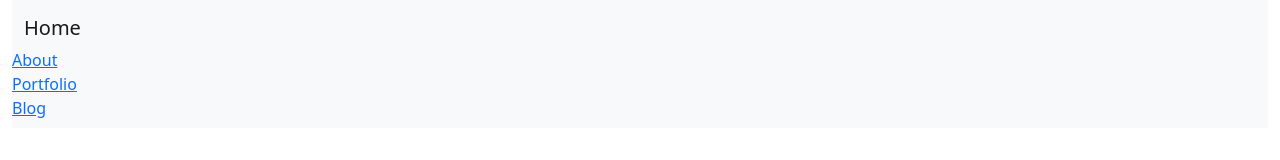
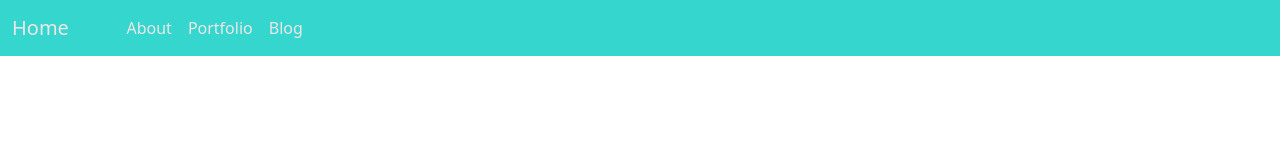
Before and after one commit to bjoobeen/JR5_Assessment1, a plain HTML site: page HTML-CSS-Bootstrap-Assessment/index.html in a window 1280 px wide. Drawn offline with nearby package versions, Linux system fonts and the light colour scheme.

Commit message:
working on assessment

```diff
--- a/HTML-CSS-Bootstrap-Assessment/index.css
+++ b/HTML-CSS-Bootstrap-Assessment/index.css
@@ -1,13 +1,17 @@
-body {
-
-}
-.header {
-background-color: aquamarine;
+header, .header-content {
+    background-color:rgb(52, 214, 206);
+    padding: none;
+    color: rgb(238, 230, 230) !important;
 }
 .no-decoration {
     text-decoration: none;
     list-style: none;
 }
+.right-links {
+    display: flex;
+    flex-direction: ;
+}
+
 #intro-image {
     background-image: ("HTML-CSS-Bootstrap-Assessment\img\header.jpg");
     height: 100%;
--- a/HTML-CSS-Bootstrap-Assessment/index.html
+++ b/HTML-CSS-Bootstrap-Assessment/index.html
@@ -19,18 +19,26 @@
     <title>JR5 Assessment1</title>
   </head>
   <body>
-      <header class="container-fluid">
-        <nav class="navbar navbar-light bg-light">
-            <div class="container-fluid">
-                <a class="navbar-brand" href="#">Home</a>
+      <header class="container-fluid header-content">
+        <nav class="navbar navbar-light header">
+            <div class= header-content>
+                <a class="navbar-brand header-content" href="#">Home</a>
             </div>
-            <ul class="nav navbar-nav navbar-right d-flex">
-                <li><a href="#"><span class="no-decoration"></span> About</a></li>
-                <li><a href="#"><span class="no-decoration"></span> Portfolio</a></li>
-                <li><a href="#"><span class="no-decoration"></span> Blog</a></li>
-            </ul>
+            <span class="container navbar-collapse navbar-expand-md right-links">
+                <ul class="navbar-nav navbar-expand-md ml-auto">
+                    <li class="nav-item">
+                        <a class="nav-link header-content" href="#about">About</a>
+                    </li>
+                    <li class="nav-item">
+                        <a class="nav-link header-content" href="#portfolio">Portfolio</a>
+                    </li>
+                    <li class="nav-item">
+                        <a class="nav-link header-content" href="#blog">Blog</a>
+                    </li>
+                </ul>
+            </span>
         </nav>
-
+      </header>
 
 
 
```
